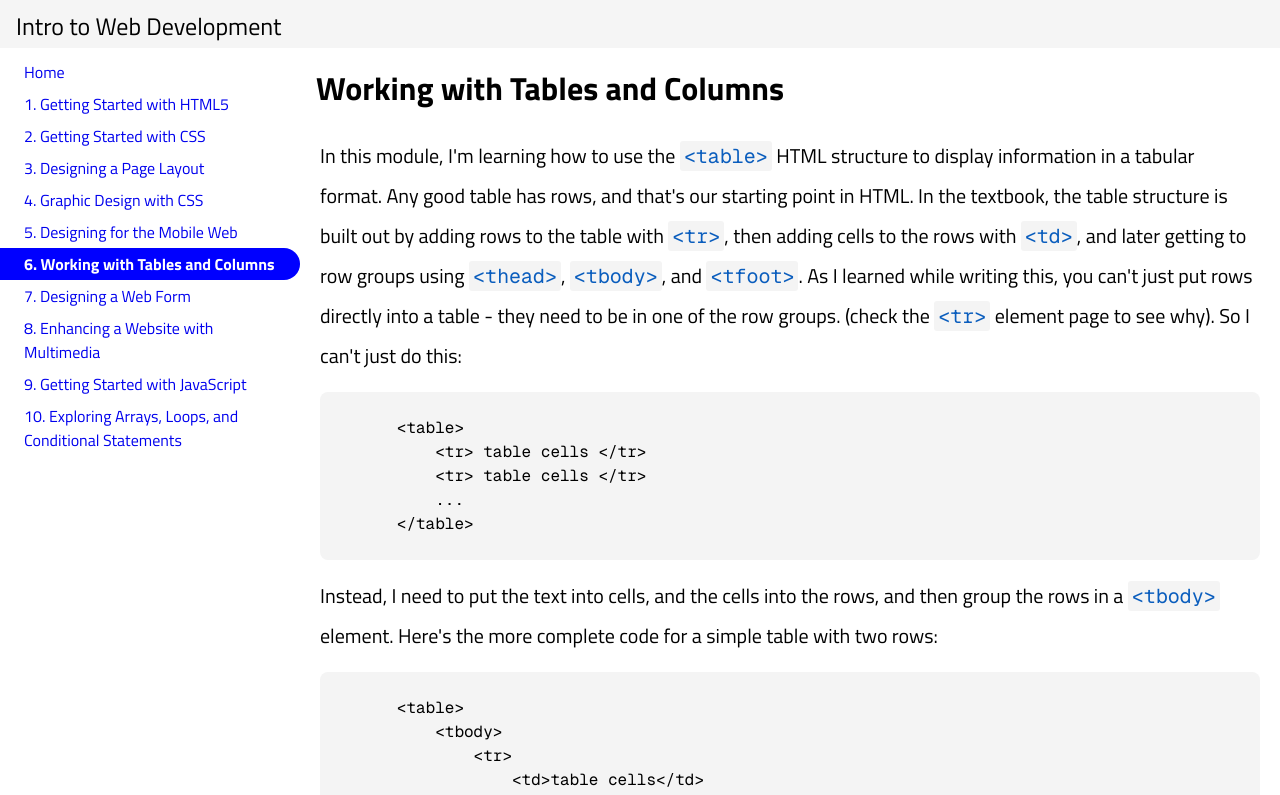
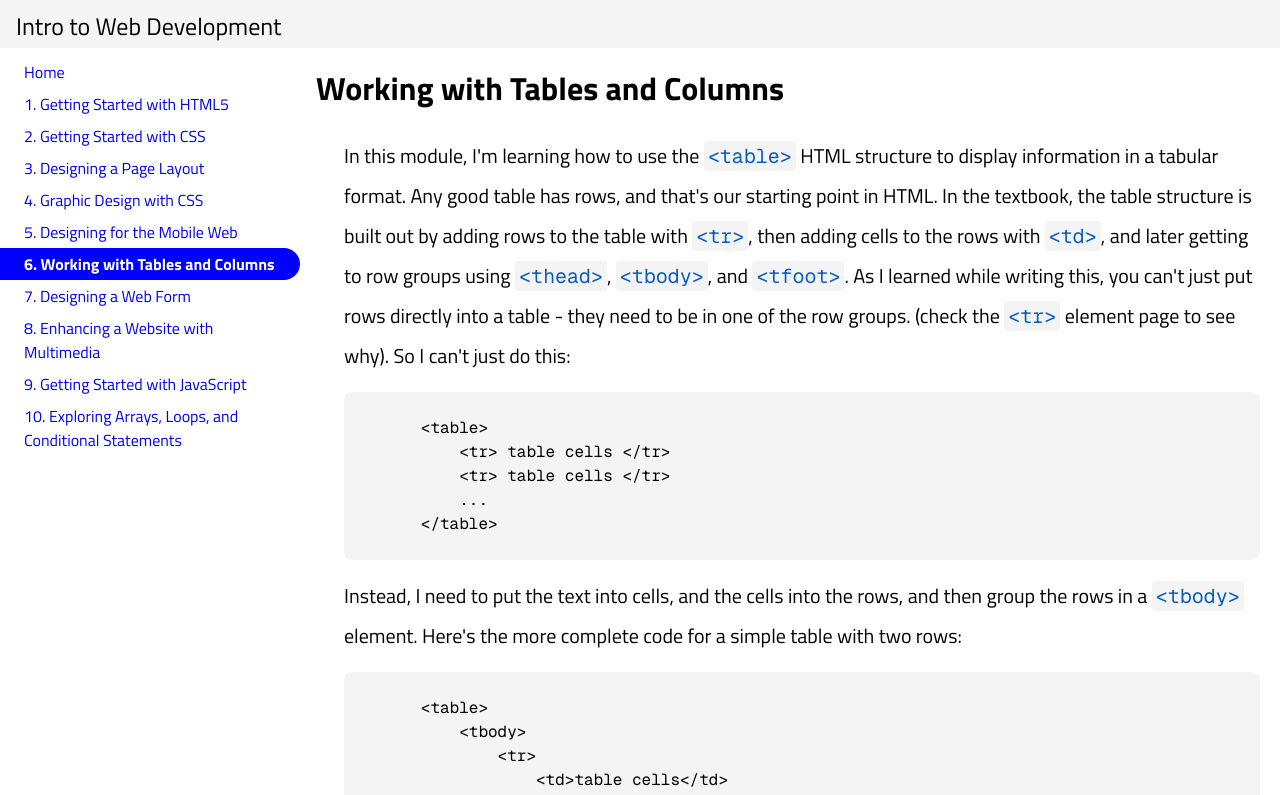
Before and after one commit to MokeEire/WebDevSite, a SvelteKit app: page /modules/tables-columns in a window 1280 px wide. Shown: the top 795 px of the page. Built offline with nearby package versions, Linux system fonts and the light colour scheme.

Commit message:
change module padding

```diff
--- a/src/app.css
+++ b/src/app.css
@@ -47,7 +47,7 @@ code {
 
 @media screen and (min-width: 600px) {
 	.module {
-		margin: 16px auto;
+		margin: 16px auto 16px 24px;
 		max-width: 960px;
 	}
 }
```
